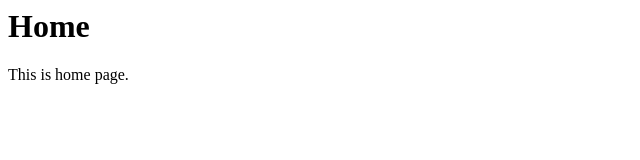
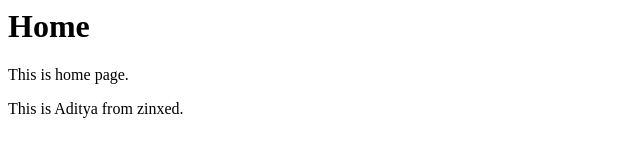
Before and after one commit to adityagupta29/diksha, a plain HTML site: page home.html in a window 1280 px wide. Shown: the whole page, without its empty margins (0-640 px from the left). Drawn offline with Linux system fonts and the light colour scheme.

Commit message:
add intro about me

```diff
--- a/home.html
+++ b/home.html
@@ -5,5 +5,6 @@
     <body>
         <h1>Home</h1>
         <p>This is home page.</p>
+        <p>This is Aditya from zinxed.</p>
     </body>
 </html>
```
